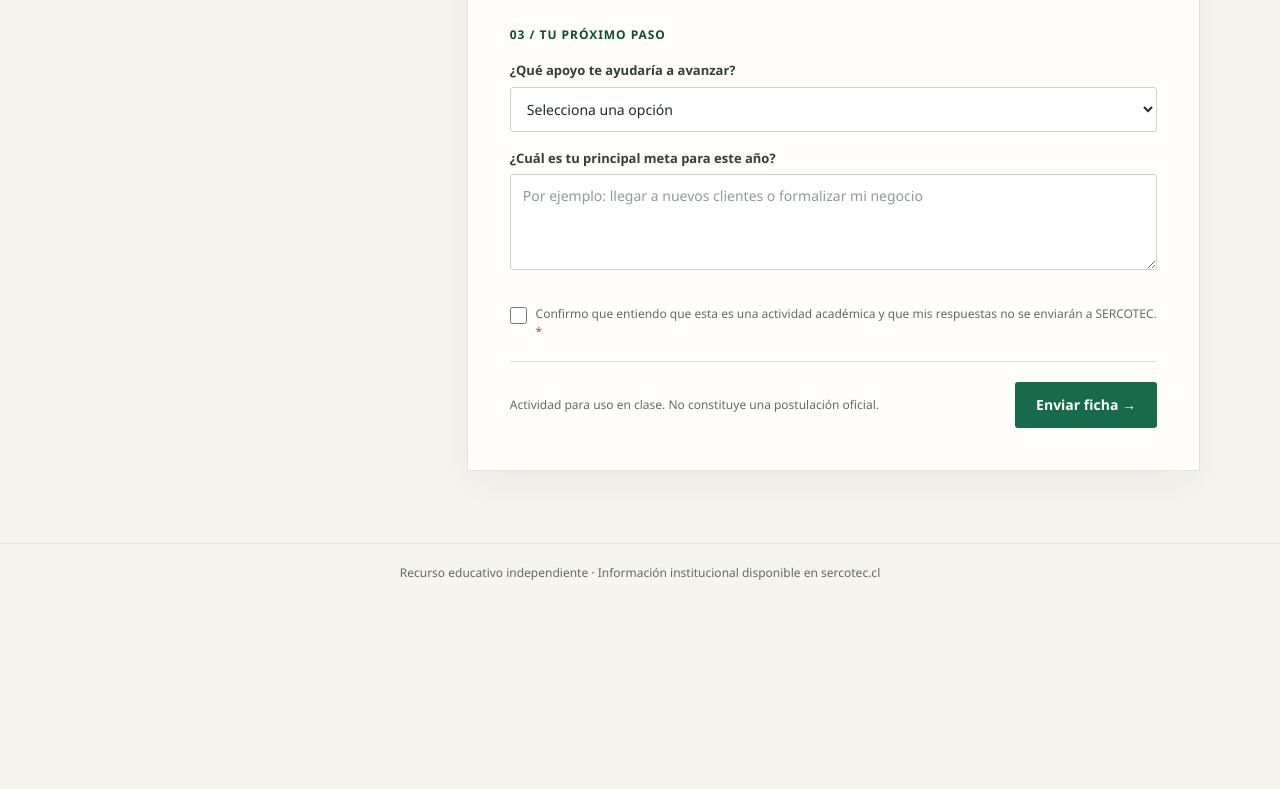
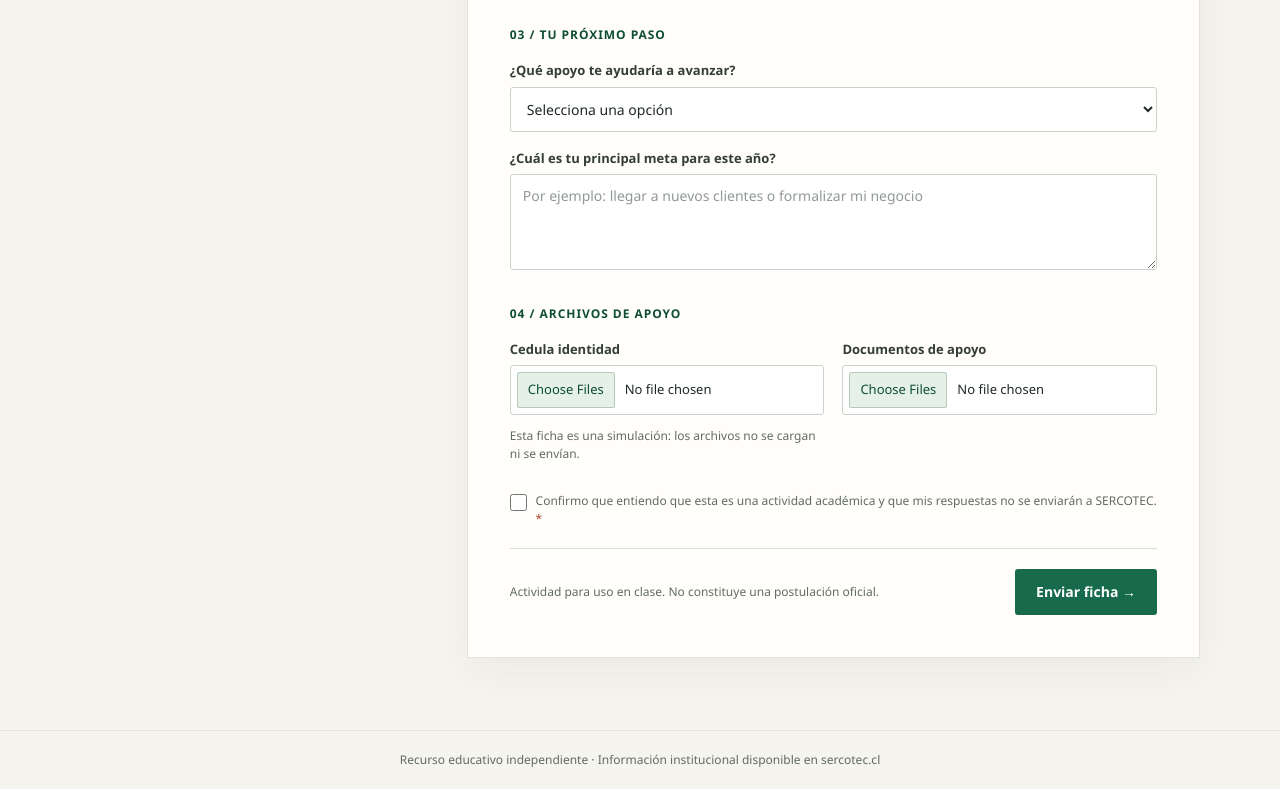
Before and after one commit to ValdesJ-sudo/ProyectosColaborativos, a plain HTML site: page index.html in a window 1280 px wide. Shown: the part 858-1647 px from the top of the page. Before the commit the page ends 1460 px from the top, so only its background shows below. Drawn offline with Linux system fonts and the light colour scheme.

Commit message:
add: icon y file upload

```diff
--- a/index.html
+++ b/index.html
@@ -6,6 +6,7 @@
 	<meta name="theme-color" content="#f5f4ee">
 	<title>Ficha de emprendimiento | Aula SERCOTEC</title>
 	<link rel="stylesheet" href="styles.css">
+	<link rel="icon" type="image/*" href="favicon.ico">
 </head>
 <body>
 	<div class="topline" aria-hidden="true"></div>
@@ -112,6 +113,21 @@
 					</div>
 				</fieldset>
 
+				<fieldset>
+					<legend>04 / Archivos de apoyo</legend>
+					<div class="fields">
+						<div class="field">
+							<label for="business-images">Cedula identidad</label>
+							<input id="business-images" name="businessImages" type="file" accept="image/*" multiple>
+						</div>
+						<div class="field">
+							<label for="business-documents">Documentos de apoyo</label>
+							<input id="business-documents" name="businessDocuments" type="file" accept=".pdf,.doc,.docx,.odt,.xls,.xlsx,.ppt,.pptx" multiple>
+						</div>
+						<p class="field-hint full">Esta ficha es una simulación: los archivos no se cargan ni se envían.</p>
+					</div>
+				</fieldset>
+
 				<label class="consent"><input type="checkbox" name="classConsent" required><span>Confirmo que entiendo que esta es una actividad académica y que mis respuestas no se enviarán a SERCOTEC. <span class="required">*</span></span></label>
 				<div class="form-actions">
 					<small>Actividad para uso en clase. No constituye una postulación oficial.</small>
--- a/styles.css
+++ b/styles.css
@@ -205,6 +205,29 @@ textarea { min-height: 96px; resize: vertical; }
 input::placeholder, textarea::placeholder { color: #929a93; }
 input:focus, select:focus, textarea:focus { outline: 3px solid #b9d9c6; border-color: var(--green); }
 
+input[type="file"] {
+	min-height: 45px;
+	padding: 6px;
+	font-size: 13px;
+}
+
+input[type="file"]::file-selector-button {
+	margin-right: 10px;
+	padding: 7px 10px;
+	border: 1px solid #b8c8bb;
+	border-radius: 2px;
+	background: var(--mint);
+	color: var(--green-dark);
+	font: inherit;
+	cursor: pointer;
+}
+
+.field-hint {
+	margin: -5px 0 0;
+	color: var(--muted);
+	font-size: 12px;
+}
+
 .radio-list {
 	display: flex;
 	flex-wrap: wrap;
```
Also changed, not shown: favicon.ico (added).
